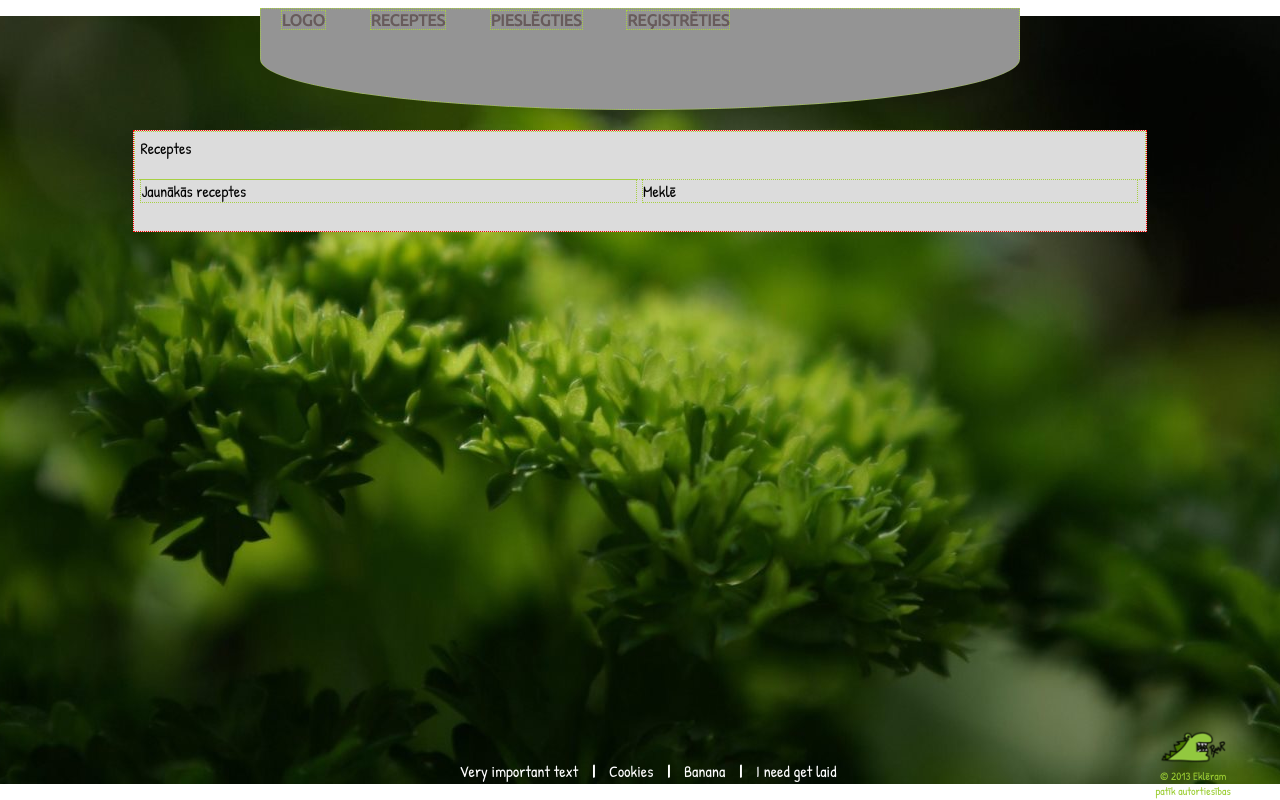
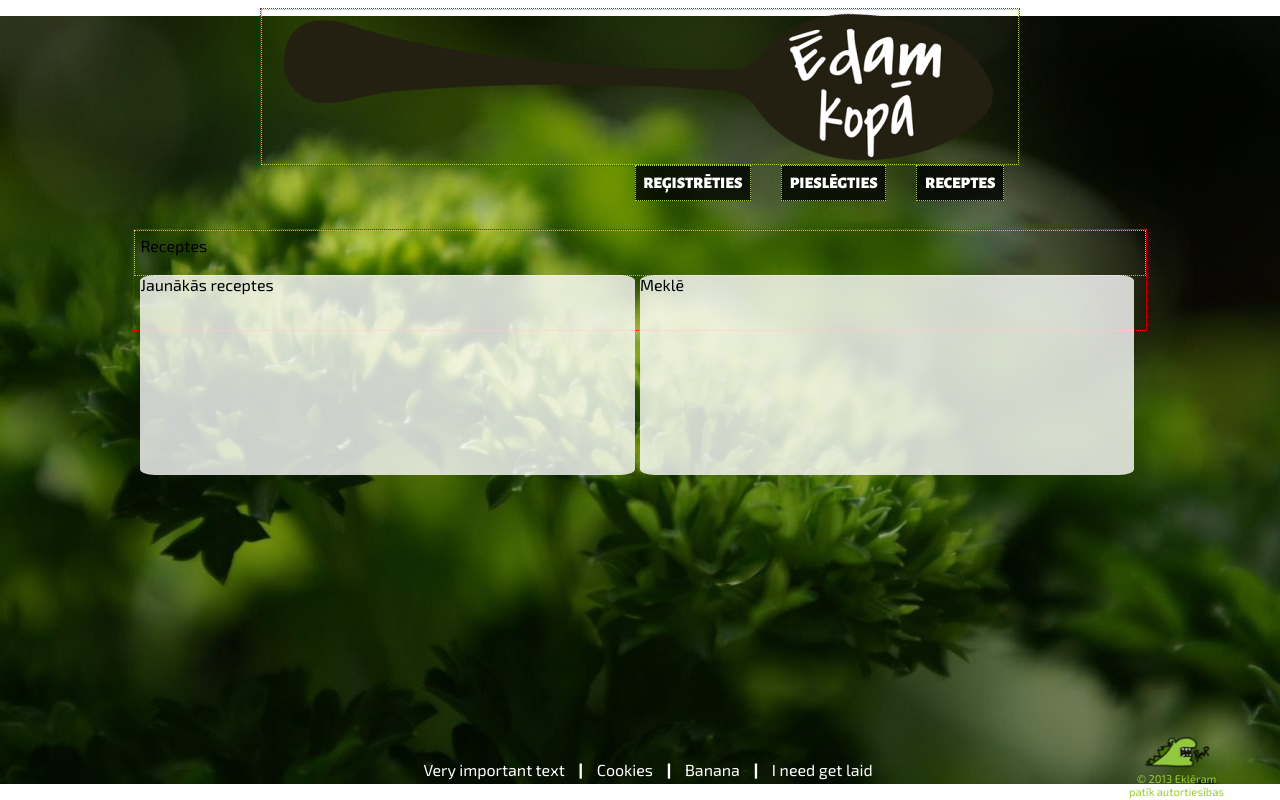
Before and after one commit to andrisenins/EdamKopa, a PHP site: page / in a window 1280 px wide. Run offline with PHP 8.4, Linux system fonts and the light colour scheme.

Commit message:
Navigation update

```diff
--- a/css/style.css
+++ b/css/style.css
@@ -1,12 +1,14 @@
 @CHARSET "utf-8";
 
-@import url(http://fonts.googleapis.com/css?family=Ubuntu);
-@import url(http://fonts.googleapis.com/css?family=Patrick+Hand);
+@import url(http://fonts.googleapis.com/css?family=Alegreya+Sans+SC:100,300,400,500,700,800,900,100italic,300italic,400italic,500italic,700italic,800italic,900italic|Exo+2:400,100,100italic,200italic,200,300,300italic,400italic,500,500italic,600,600italic,700,700italic,800,800italic,900,900italic&subset=latin,latin-ext,cyrillic);
 
-
+/*
+font-family: 'Alegreya Sans SC', sans-serif;
+font-family: 'Exo 2', sans-serif;
+*/
 /* ALL */
 *{
-	font-family: 'Patrick Hand', cursive;
+	font-family: 'Exo 2', sans-serif;
 	font-weight:normal;
 	font-size: 100%;
 	color: black;
@@ -18,6 +20,10 @@
 
 .needOfBorder2{
 	border: 1px dotted red;
+}
+
+.minheight{
+	height:200px;
 }
 
 .hide{
@@ -70,28 +76,34 @@ animation-iteration-count: infinite;
 100% {background: url('img/bg/bg-1.jpg') no-repeat fixed center;}
 }
 
+
 /*Navigation*/
 
 #navigator{
 	margin: 0px auto;
 	width:60%;
-	height:100px;
-	background-color: #949494;
-	border-bottom-right-radius: 80%;
-	border-bottom-left-radius: 80%;
+	margin-bottom: 5%;
 }
 
-#navigator a{
-	margin: 0px 20px;
+#one, #two, #three{
+	margin: 0% 2%;
+	padding: 1%;
 	text-decoration: none;
-	font-family: 'Ubuntu', sans-serif;
+	font-family: 'Alegreya Sans SC', sans-serif;
 	text-transform: uppercase;
-    color: #675b5b;
+    color: white;
     font-weight: 900;
+	float: right;
+	background: rgba(0,0,0, 0.8);
+}
+#one:hover, #two:hover, #three:hover{
+    color: black;
+	background: rgba(255,255,255, 0.8);
 }
 
-#navigator #logo{
-
+#logo img{
+	display:block;
+	margin: auto;
 }
 
 /*Section*/
@@ -99,7 +111,6 @@ animation-iteration-count: infinite;
 section{
 	margin: 20px auto;
 	width: 80%;
-	background-color: gainsboro;
 	min-height:100px;
 }
 
@@ -124,6 +135,8 @@ p{
 	width: 49%;
 	margin:auto;
 	margin-left: 0.5%;
+	background-color: rgba(255,255,255, 0.8);
+	border-radius:3%;
 }
 
 /*JavaScript side*/
--- a/index.html
+++ b/index.html
@@ -14,8 +14,10 @@
 
 <body>
 
-<nav id="navigator" class="needOfBorder">
-	<a href="#main" id="main" class="needOfBorder" onclick="openmenu('one');return false;">Logo</a>
+<nav id="navigator" class="needOfBorder2">
+	<div id="logo" class="needOfBorder">
+		<a onclick="openmenu('one');return false;"> <img src="css/img/logo.png" alt="logo"/></a>
+	</div>
 
 	<a href="#one" id="one" class="needOfBorder" onclick="openmenu('one');return false;">Receptes</a>
 	<a href="#two" id="two" class="needOfBorder" onclick="openmenu('two');return false;">Pieslēgties</a>
@@ -26,11 +28,11 @@
 
 	<div  id="sec_one" class="needOfBorder">
 		 <h1>Receptes</h1>
-		 <div id="sec_one_1" class="needOfBorder sectionParting leftFloat">
+		 <div id="sec_one_1" class="sectionParting leftFloat minheight">
 			Jaunākās receptes
 
 		</div>
-		<div id="sec_one_2" class="needOfBorder sectionParting leftFloat">
+		<div id="sec_one_2" class="sectionParting leftFloat minheight">
 			Meklē
 
 		</div>
```
Also changed, not shown: css/img/logo.png (added).
